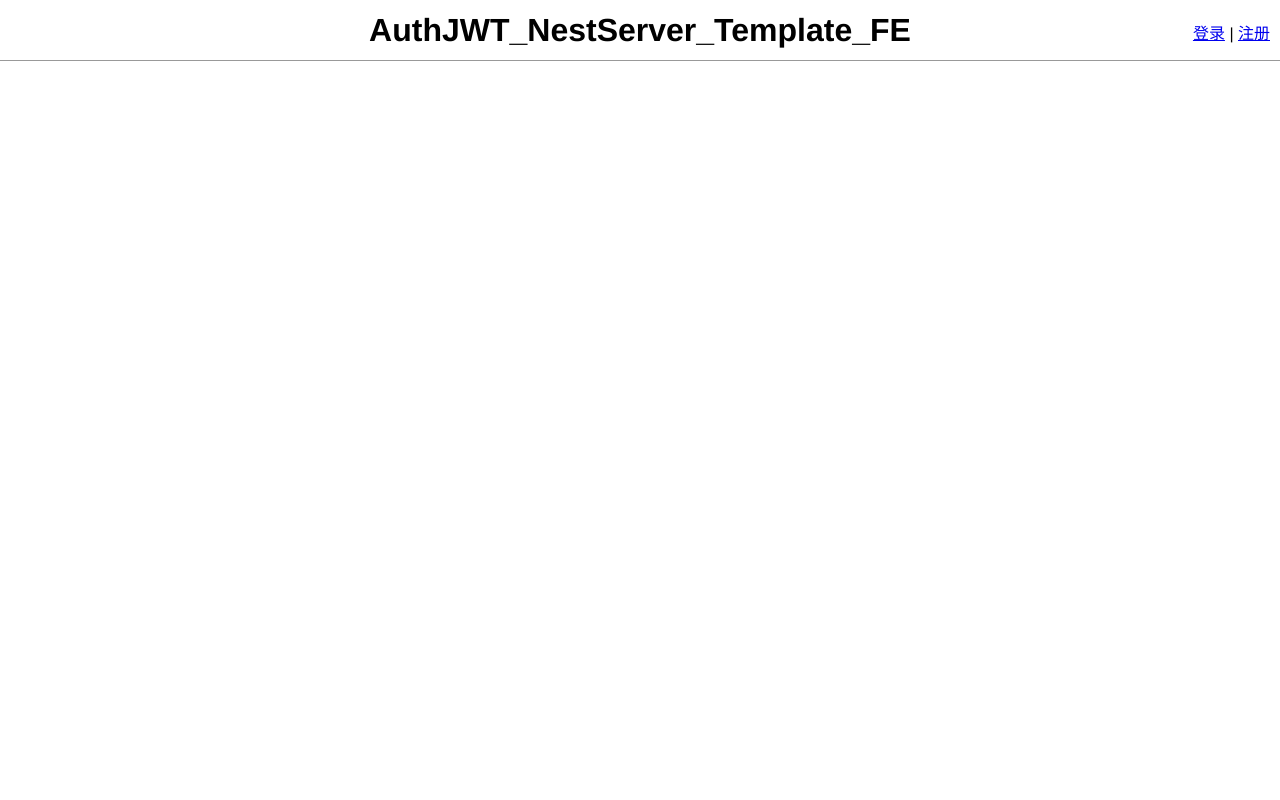
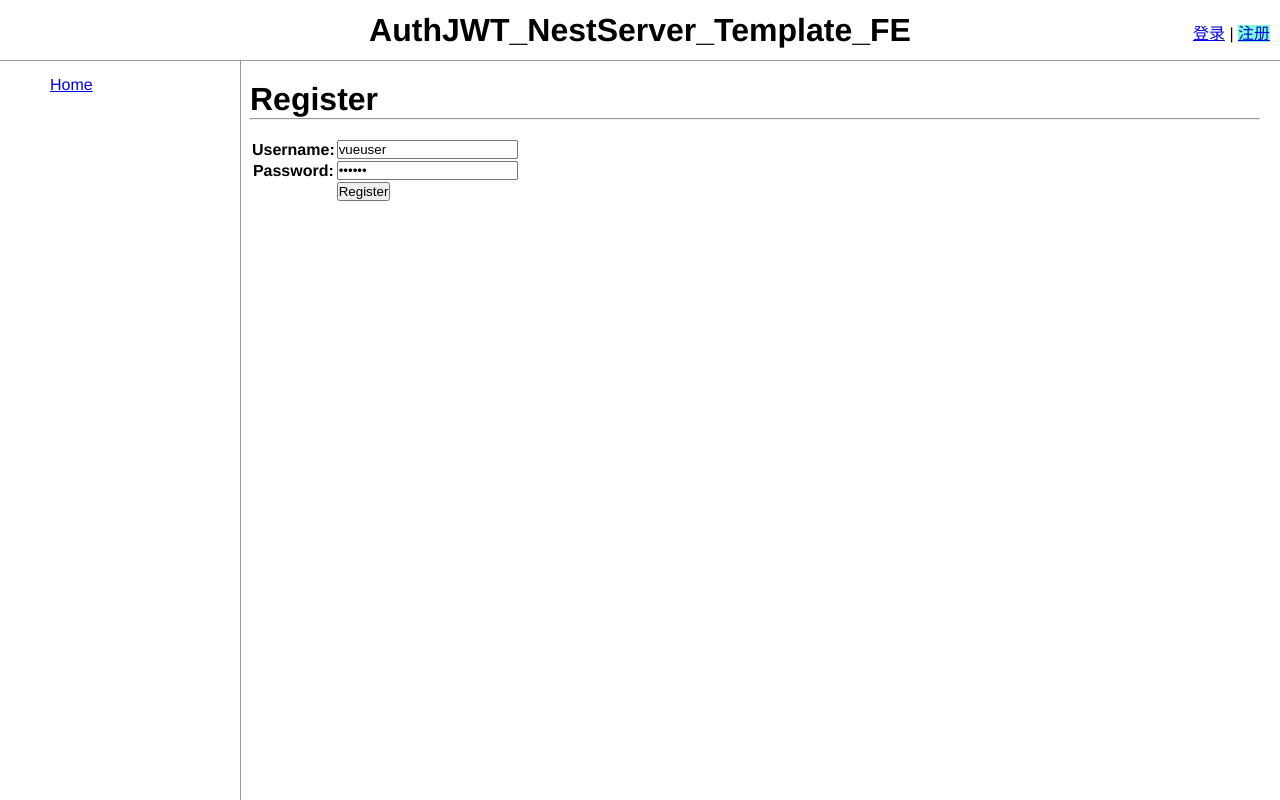
Before and after one commit to yuanlee301415/AuthJWT-NestServer-Template-FE, a Vue app: page /#/register in a window 1280 px wide. Built offline with nearby package versions, Linux system fonts and the light colour scheme.

Commit message:
Done: register

```diff
--- a/src/api/rights.js
+++ b/src/api/rights.js
@@ -10,9 +10,21 @@ export  function loginByUsername({ username, password }) {
         }
     })
 }
+
 export  function getUserInfo() {
     return request({
         url: '/rights/authUser',
         method: 'get'
     })
 }
+
+export  function register({ username, password }) {
+    return request({
+        url: '/rights/register',
+        method: 'post',
+        data: {
+            username,
+            password
+        }
+    })
+}
--- a/src/router/index.js
+++ b/src/router/index.js
@@ -35,6 +35,23 @@ const routes = [
         component: () => import('@/views/login')
       }
     ]
+  },
+
+  { // Register
+    path: '/register',
+    hidden: true,
+    component: Layout,
+    redirect: '/register',
+    children: [
+      {
+        path: '',
+        name: 'Register',
+        meta: {
+          title: 'Register'
+        },
+        component: () => import('@/views/register')
+      }
+    ]
   }
 
 ]
--- /dev/null
+++ b/src/views/register.vue
@@ -0,0 +1,43 @@
+<template>
+    <div id="register">
+      <table>
+        <tr>
+          <th>Username:</th>
+          <td><input v-model="username" type="text"></td>
+        </tr>
+        <tr>
+          <th>Password:</th>
+          <td><input v-model="password" type="password"></td>
+        </tr>
+        <tr>
+          <th></th>
+          <td>
+            <button @click="handleRegister">Register</button>
+          </td>
+        </tr>
+      </table>
+    </div>
+</template>
+
+<script>
+  import { register } from "@/api/rights";
+
+  export default {
+    name: 'Register',
+    data() {
+      return {
+        username: 'vueuser',
+        password: '123456'
+      }
+    },
+    created() {
+    },
+    methods: {
+      handleRegister() {
+        register({ username: this.username, password: this.password }).then(() => {
+          this.$router.push({ name: 'Login' })
+        })
+      }
+    }
+  }
+</script>
```
Also changed, not shown: src/api/common.js (line endings or trailing spaces).
